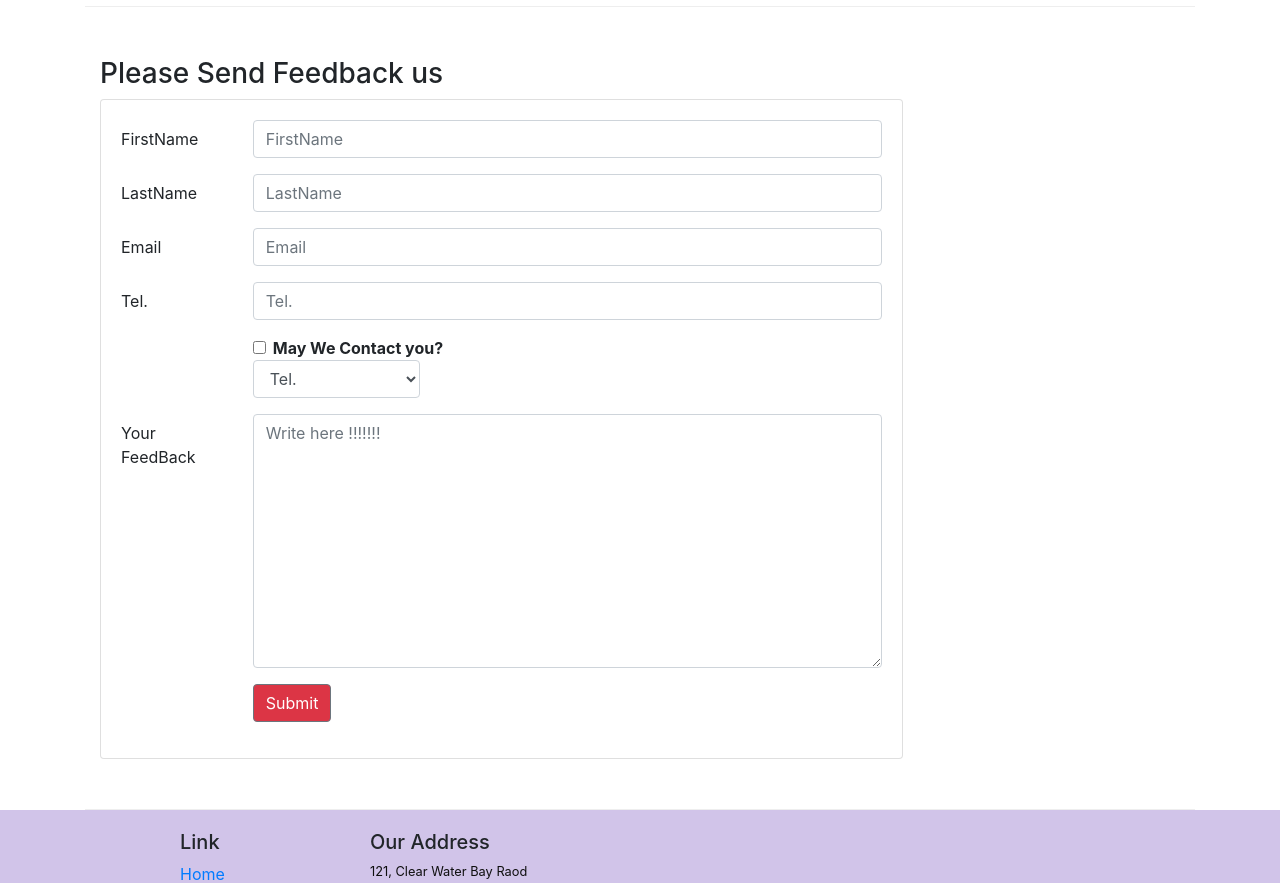
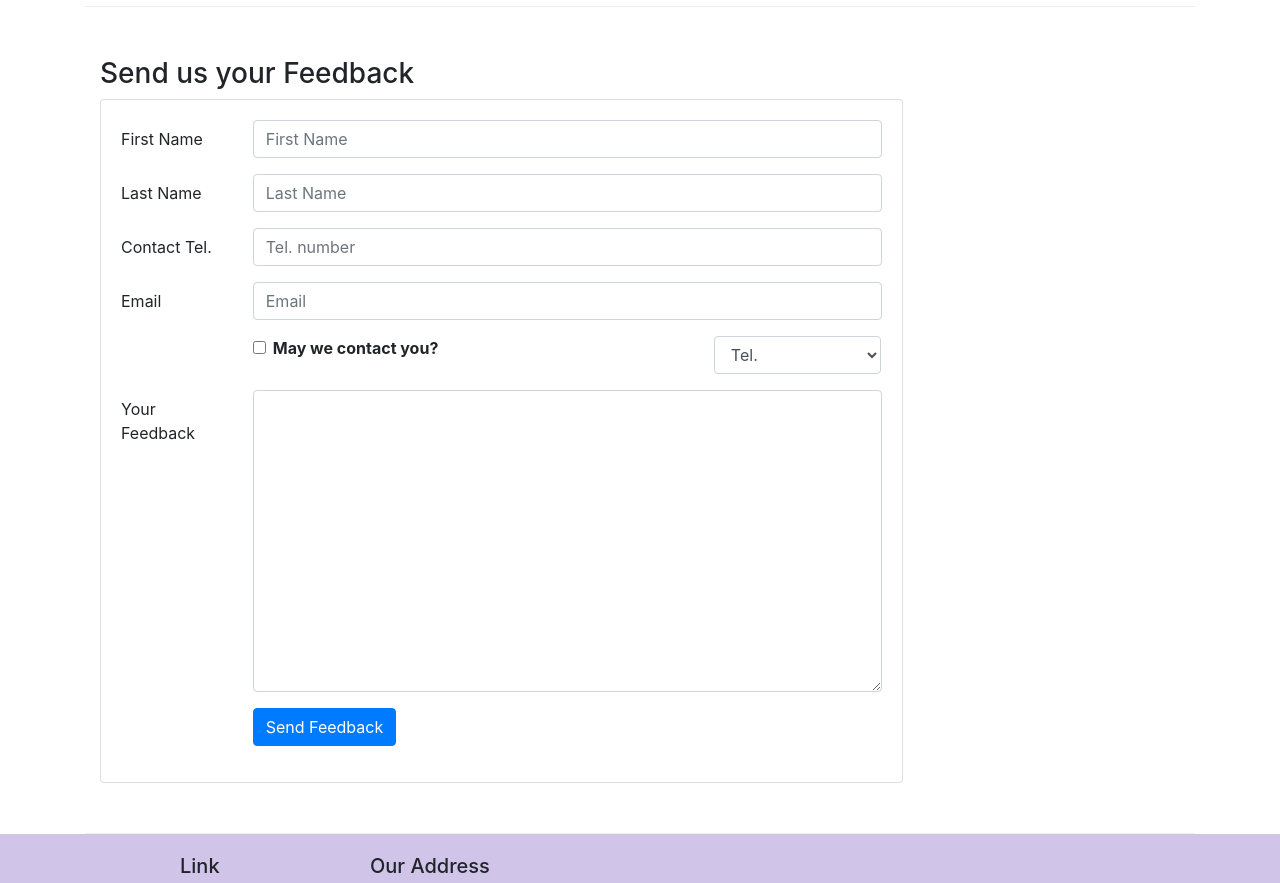
Before and after one commit to uka151/Restorante-Con-Fusion, a React (Create React App) app: page /contactUs in a window 1280 px wide. Shown: the part 840-1723 px from the top of the page. Built offline with nearby package versions, Linux system fonts and the light colour scheme.

Commit message:
control form

```diff
--- a/src/components/ContactUs.js
+++ b/src/components/ContactUs.js
@@ -1,8 +1,43 @@
-import React from 'react';
-import { Breadcrumb, BreadcrumbItem, FormGroup, Form, Card, CardBody, Label, Input, Col, Button } from 'reactstrap';
+import React, { Component } from 'react';
+import { Breadcrumb, BreadcrumbItem, FormGroup,Card,CardBody, Form, Label, Input, Col, Button } from 'reactstrap';
 import { Link } from 'react-router-dom';
 
-function Contact(props) {
+class Contact extends Component {
+    constructor(props) {
+        super(props);
+        this.state = {
+            firstname: '',
+            lastname: '',
+            telnum: '',
+            email: '',
+            agree: false,
+            contactType: 'Tel.',
+            message: ''
+        };
+
+        this.handleInputChange = this.handleInputChange.bind(this);
+        this.handleSubmit = this.handleSubmit.bind(this);
+
+    }
+    handleInputChange(event) {
+        const target = event.target;
+        const value = target.type === 'checkbox' ? target.checked : target.value;
+        const name = target.name;
+
+        this.setState({
+          [name]: value
+        });
+    }
+    handleSubmit(event) {
+        console.log('Current State is: ' + JSON.stringify(this.state));
+        alert('Current State is: ' + JSON.stringify(this.state));
+        event.preventDefault();
+        this.handleInputChange(event);
+    };
+
+
+    render() {
+
         return (
             <div className="container">
                 <div className="row">
@@ -45,76 +80,97 @@ function Contact(props) {
                 </div>
                 <div className="row row-content">
                    <div className="col-12">
-                    <h3>Please Send Feedback us</h3>
+                      <h3>Send us your Feedback</h3>
                    </div>
+
                     <div className="col-12 col-md-9">
                         <Card>
                             <CardBody>
-                            <Form>
+                        <Form onSubmit={this.handleSubmit}>
                             <FormGroup row>
-                                    <Label hmtlfor="firstname" md={2}>FirstName</Label>
+                                <Label htmlFor="firstname" md={2}>First Name</Label>
                                 <Col md={10}>
-                                        <Input type="text" id="firstname" name="firstname" placeholder="FirstName" />
+                                    <Input type="text" id="firstname" name="firstname"
+                                        placeholder="First Name"
+                                        value={this.state.firstname}
+                                        onChange={this.handleInputChange} />
                                 </Col>
                             </FormGroup>
                             <FormGroup row>
-                                    <Label hmtlfor="Lastname" md={2}>LastName</Label>
+                                <Label htmlFor="lastname" md={2}>Last Name</Label>
                                 <Col md={10}>
-                                        <Input type="text" id="Lastname" name="Lastname" placeholder="LastName" />
+                                    <Input type="text" id="lastname" name="lastname"
+                                        placeholder="Last Name"
+                                        value={this.state.lastname}
+                                        onChange={this.handleInputChange} />
                                 </Col>
                             </FormGroup>
                             <FormGroup row>
-                                    <Label hmtlfor="email" md={2}>Email</Label>
+                            <Label htmlFor="telnum" md={2}>Contact Tel.</Label>
                                 <Col md={10}>
-                                        <Input type="text" id="email" name="email" placeholder="Email" />
+                                    <Input type="tel" id="telnum" name="telnum"
+                                        placeholder="Tel. number"
+                                        value={this.state.telnum}
+                                        onChange={this.handleInputChange} />
                                 </Col>
                             </FormGroup>
                             <FormGroup row>
-                                    <Label hmtlfor="tel" md={2}>Tel.</Label>
+                                <Label htmlFor="email" md={2}>Email</Label>
                                 <Col md={10}>
-                                        <Input type="tel" id="tel" name="tel" placeholder="Tel." />
+                                    <Input type="email" id="email" name="email"
+                                        placeholder="Email"
+                                        value={this.state.email}
+                                        onChange={this.handleInputChange} />
                                 </Col>
                             </FormGroup>
-
                             <FormGroup row>
-                                    <Col md={{ size: 6, offset: 2 }}>
+                                <Col md={{size: 6, offset: 2}}>
                                     <FormGroup check>
                                         <Label check>
-                                                <Input type="checkbox" name='agree' />
-                                                <strong>May We Contact you?</strong>
+                                            <Input type="checkbox"
+                                                name="agree"
+
+                                                checked={this.state.agree}
+                                                onChange={this.handleInputChange} /> {' '}
+                                            <strong>May we contact you?</strong>
                                         </Label>
                                     </FormGroup>
                                 </Col>
-                                    <Col md={{ size: 3, offset: 2 }}>
-                                        <Input type="select" name="contactType">
+                                <Col md={{size: 3, offset: 1}}>
+                                    <Input type="select" name="contactType"
+                                            value={this.state.contactType}
+                                            onChange={this.handleInputChange}>
                                         <option>Tel.</option>
                                         <option>Email</option>
                                     </Input>
                                 </Col>
                             </FormGroup>
                             <FormGroup row>
-                                    <Label hrmlfor="message" md={2}>Your FeedBack</Label>
+                                <Label htmlFor="message" md={2}>Your Feedback</Label>
                                 <Col md={10}>
-
-                                        <Input type="textarea" rows='10' id="message" name="message" placeholder="Write here !!!!!!!" />
+                                    <Input type="textarea" id="message" name="message"
+                                        rows="12"
+                                        value={this.state.message}
+                                        onChange={this.handleInputChange}></Input>
                                 </Col>
                             </FormGroup>
-                                <FormGroup row >
-                                    <Col md={{ size: 6, offset: 2 }}>
-                                        <Button type="button" className="bg-danger" id="submit">Submit</Button>
+                            <FormGroup row>
+                                <Col md={{size: 10, offset: 2}}>
+                                    <Button type="submit" color="primary">
+                                        Send Feedback
+                                    </Button>
                                 </Col>
                             </FormGroup>
-
-                            </Form> </CardBody>
+                        </Form>
+                        </CardBody>
                         </Card>
                     </div>
-            </div>
-
-
-        </div>
-
+               </div>  </div>
 
         );
+
+    }
+
 }
 
 export default Contact;
```
Also changed, not shown: src/components/AboutUs.js (+0 -8 lines). Lines whose indentation alone changed are shown as unchanged.
